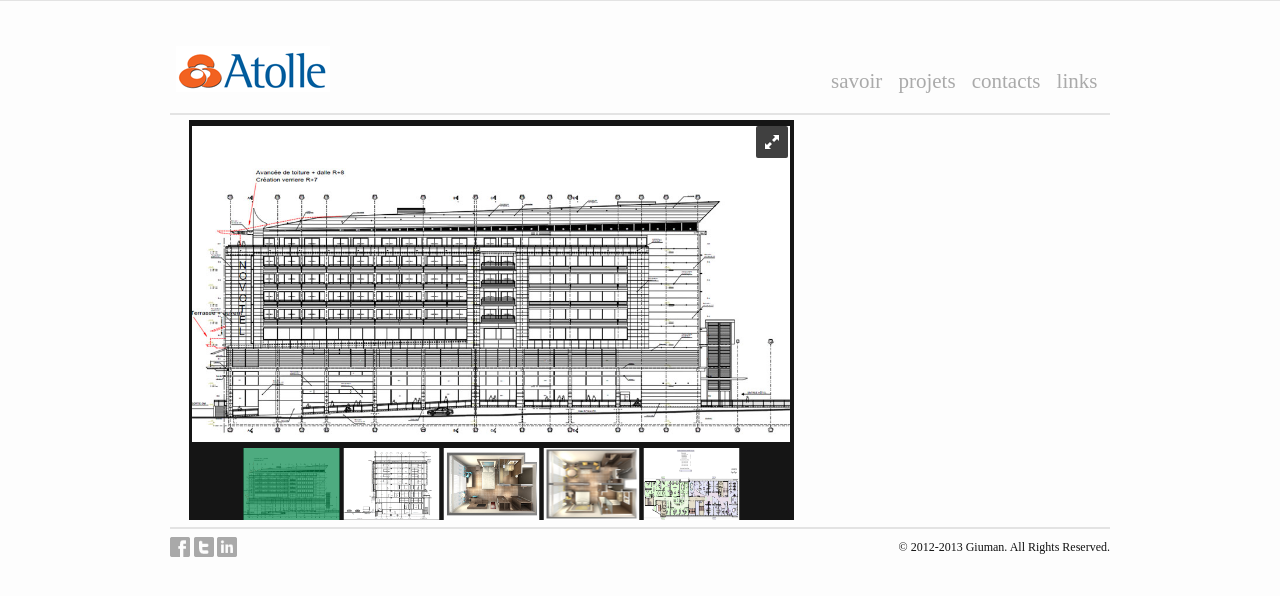
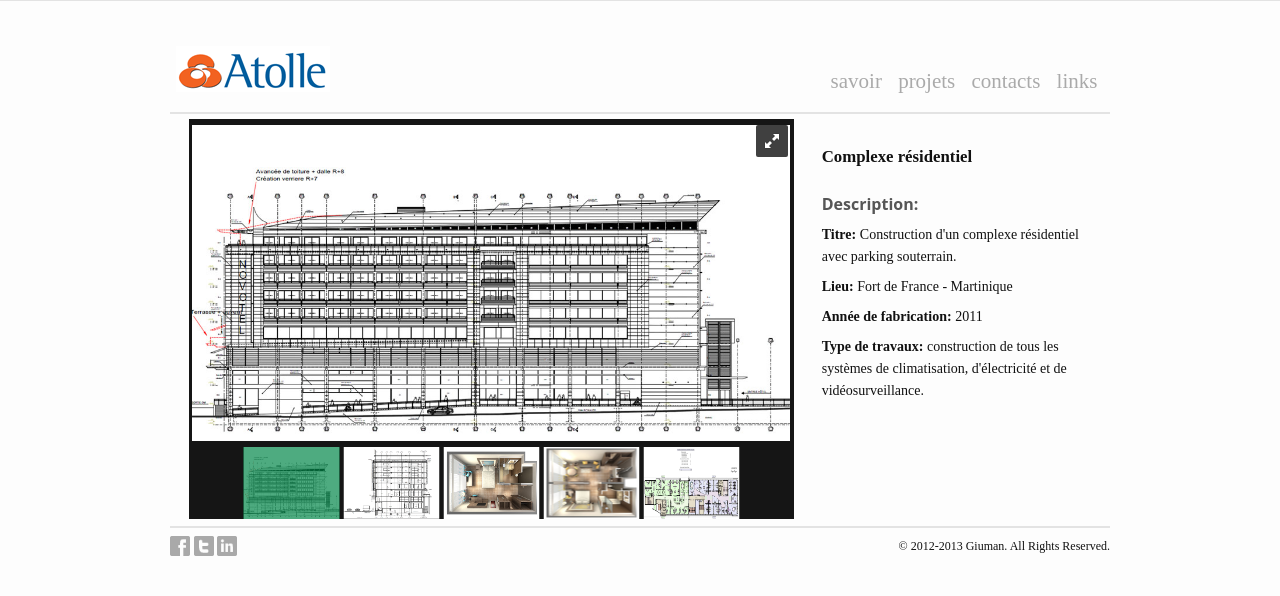
Before and after one commit to Simo/atollefr, a PHP site: page /projets/novotel/index.php in a window 1280 px wide. Shown: the top 596 px of the page. Run offline with PHP 8.4, Linux system fonts and the light colour scheme.

Commit message:
fix projects part

```diff
--- a/languages/fr/lang.php
+++ b/languages/fr/lang.php
@@ -26,17 +26,19 @@
 
 #variables for project wrapper
 
-$project1 = array('Beauliu sur mer','partner','projets/beauliu_sur_mer/1.jpg','projets/beauliu_sur_mer/index.php','aller');
-$project2 = array('Hospital Raizet','supplier','projets/hospital_raizet/1.jpg','projets/hospital_raizet/index.php','aller');
-$project3 = array('Novotel','competitor','projets/novotel/1.jpg','projets/novotel/index.php','aller');
-$project4 = array('Point Simon Apps.','leasing candidate','projets/point_simon_app/1.jpg','projets/point_simon_app/index.php','aller');
-$project5 = array('Point Simon Tour','search engine','projets/point_simon_tour/1.jpg','projets/point_simon_tour/index.php','aller');
+$go = 'aller';
 
-$projects = array($project1,
-				  $project2,
+$project1 = array('Beauliu sur mer','Villa Beaulieu Sur Mer','projets/beauliu_sur_mer/1.jpg','projets/beauliu_sur_mer/index.php','aller');
+$project2 = array('Hospital Raizet','Hôpital gériatrique','projets/hospital_raizet/1.jpg','projets/hospital_raizet/index.php','aller');
+$project3 = array('Novotel','Complexe résidentiel','projets/novotel/1.jpg','projets/novotel/index.php','aller');
+$project4 = array('Point Simon Apps.','Hôtel 4 étoiles supérieur','projets/point_simon_app/1.jpg','projets/point_simon_app/index.php','aller');
+$project5 = array('Point Simon Tour','Tour utilisé pour le bureau','projets/point_simon_tour/1.jpg','projets/point_simon_tour/index.php','aller');
+
+$projects = array($project5,
 				  $project3,
 				  $project4,
-				  $project5);
+				  $project2,
+				  $project1);
 
 
 #variables for links wrapper
--- a/preview-assets/css/grid.css
+++ b/preview-assets/css/grid.css
@@ -64,7 +64,8 @@
 
 
 .span_1 {
-    width:15.8333333333%;
+    /*width:15.8333333333%;*/
+    width:30.8333333333%;
 }
 .span_2,
 .main-features li {
--- a/projets/beauliu_sur_mer/index.php
+++ b/projets/beauliu_sur_mer/index.php
@@ -110,6 +110,8 @@
 			<?php
 				$projet_nom = 'beauliu_sur_mer';
 				$attachments = array('1.jpg','2.jpg','3.jpg','4.jpg','5.jpg');
+				$description = 'Villa Beaulieu Sur Mer';
+				$long = array('Rénovation d\'une villa précieuse.','Beailieu Sur Mer - France','2005','construction de tous les systèmes de climatisation, d\'électricité et de vidéosurveillance.');
 				include '../wrapper/struct.php';
 			?>
 
--- a/projets/hospital_raizet/index.php
+++ b/projets/hospital_raizet/index.php
@@ -109,6 +109,8 @@
 
 			<?php
 				$attachments = array('1.jpg','2.jpg','3.jpg','4.jpg','5.jpg');
+				$description = 'Hôpital gériatrique';
+				$long = array('Développement d\'un hôpital gériatrique.','Guadalupe','En cours','réseaux d\'égouts, tuyaux de descente et les réseaux externes.');
 				include '../wrapper/struct.php';
 			?>
 
--- a/projets/novotel/index.php
+++ b/projets/novotel/index.php
@@ -109,6 +109,8 @@
 
 			<?php
 				$attachments = array('1.jpg','2.jpg','3.jpg','4.jpg','5.jpg');
+				$description = 'Complexe résidentiel';
+				$long = array(' Construction d\'un complexe résidentiel avec parking souterrain.','Fort de France - Martinique','2011','construction de tous les systèmes de climatisation, d\'électricité et de vidéosurveillance.');
 				include '../wrapper/struct.php';
 			?>
 
--- a/projets/point_simon_app/index.php
+++ b/projets/point_simon_app/index.php
@@ -109,6 +109,8 @@
 
 			<?php
 				$attachments = array('1.jpg','2.jpg','3.jpg','4.jpg','5.jpg');
+				$description = 'Hôtel 4 étoiles supérieur';
+				$long = array(' Développement d\'un S. 4 étoiles.','Fort de France - Martinique','En cours','construction de tous les systèmes de climatisation, d\'électricité et de vidéosurveillance.');
 				include '../wrapper/struct.php';
 			?>
 
--- a/projets/point_simon_tour/index.php
+++ b/projets/point_simon_tour/index.php
@@ -109,6 +109,8 @@
 
 			<?php
 				$attachments = array('1.jpg','2.jpg','3.jpg','4.png','5.jpg');
+				$description = 'Tour utilisé pour le bureau';
+				$long = array('Construction d\'une tour utilisé comme un centre d\'affaires.','Fort de France - Martinique','2011','construction de tous les systèmes de climatisation, d\'électricité et de vidéosurveillance.');
 				include '../wrapper/struct.php';
 			?>
 
--- a/projets/wrapper/struct.php
+++ b/projets/wrapper/struct.php
@@ -5,3 +5,13 @@
 		}
 		?>
 </div>
+<div class="col span_1">
+   <div>
+	<div class="titlehead"><?php echo $description; ?></div>
+	<h6 class="titleized">Description:</h6>
+	<p><span class="eyeon">Titre:</span> <span class="txt"><?php echo $long[0]; ?></span></p>
+	<p><span class="eyeon">Lieu:</span> <span class="txt"><?php echo $long[1]; ?></span></p>
+	<p><span class="eyeon">Année de fabrication:</span> <span class="txt"><?php echo $long[2]; ?></span></p>
+	<p><span class="eyeon">Type de travaux:</span> <span class="txt"><?php echo $long[3]; ?></span></p>
+   </div>
+</div>
--- a/projets_wrapper.php
+++ b/projets_wrapper.php
@@ -12,7 +12,7 @@
                     '<p>'.$project[1].'</p>'.
                   '</div>'.
                 '</a>'.
-                '<h3 class="rsABlock sampleBlock"><a class="collegamento" href="'.$project[3].'">'.$project[4].' ></a></h3>'.
+                '<h3 class="rsABlock sampleBlock"><a class="collegamento" href="'.$project[3].'">'.$go.' ></a></h3>'.
               '</div>';
             }
           ?>
--- a/royalslider/default/rs-default.css
+++ b/royalslider/default/rs-default.css
@@ -23,6 +23,7 @@
 .rsDefault .rsVideoFrameHolder,
 .rsDefault .rsThumbs {
 	background: #151515;
+	/*background: #aaaaaa;*/
 }
 
 
--- a/stylesheets/personalized.css
+++ b/stylesheets/personalized.css
@@ -1,13 +1,42 @@
 body {
-	font-family: 'century gothic' !important;
+	font-size: 14px !important;
+	line-height: 21px;
+}
+
+.flex-caption p span a, .flex-caption p span a:hover, .flex-caption p span a:visited{
+    color: #D86805;
+    font-weight: bold;
+    text-decoration: none;
+    display: none;
+}
+
+.titlehead{
+	font-size: 1.2em;
+	font-weight: bold;
+	font-family: 'century gothic';
+	margin:10% 0;
+}
+
+.eyeon {
+	font-weight: bold;
+	font-family: 'century gothic';
+}
+
+.txt {
+
+	font-family: 'century gothic';
 }
 
 .navlinks {
 	font-family: 'century gothic';
-	color: #aaaaaa;
+	color: #aaaaaa !important;
 	text-decoration: none;
 	font-size: 1.5em;
 	padding-right: 0.6em;
+}
+
+.navlinks:hover {
+	color: #111111 !important;
 }
 
 .righty {
```
Also changed, not shown: index.php (+4 -4 lines).
